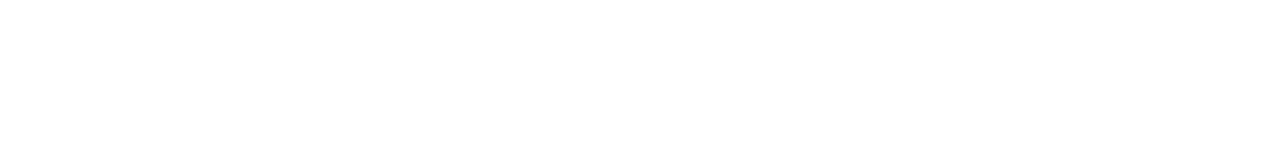
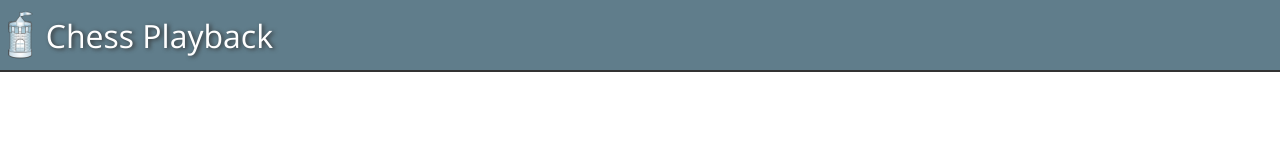
Before and after one commit to Svjard/chessplayback, a website built with webpack: page public/index.html in a window 1280 px wide. Built offline with nearby package versions, Linux system fonts and the light colour scheme.

Commit message:
feat: Adding the header and logo layout and styling

```diff
--- a/public/index.html
+++ b/public/index.html
@@ -12,5 +12,12 @@
     />
     <link rel="stylesheet" href="styles.css" />
   </head>
-  <body></body>
+  <body>
+    <header>
+      <div class="title">
+        <img src="images/logo.png" />
+        <span>Chess Playback</span>
+      </div>
+    </header>
+  </body>
 </html>
--- a/public/styles.css
+++ b/public/styles.css
@@ -7,3 +7,50 @@ body {
   margin: 0;
   width: 100%;
 }
+
+header {
+  display: flex;
+  align-items: center;
+  justify-content: flex-start;
+  width: 100%;
+  height: 50px;
+  font-size: 24px;
+  color: #fff;
+  background: #607d8b;
+  padding: 10px 10px 10px 0;
+  border-bottom: 2px solid #333;
+}
+
+header .title {
+  display: flex;
+  width: 100%;
+  align-items: center;
+  justify-content: flex-start;
+  margin-right: 5px;
+}
+
+header .title span {
+  display: flex;
+  padding-left: 10px;
+  text-shadow: 2px 1px 4px #333;
+  font-size: 32px;
+}
+
+@media only screen and (max-width: 800px) {
+  header .title span {
+    font-size: 20px !important;
+  }
+}
+
+header select:focus,
+header select:active {
+  outline: 0;
+}
+
+header img {
+  margin-top: 0;
+  border: 0;
+  height: 50px;
+  box-shadow: none;
+  margin-left: 5px;
+}
```
